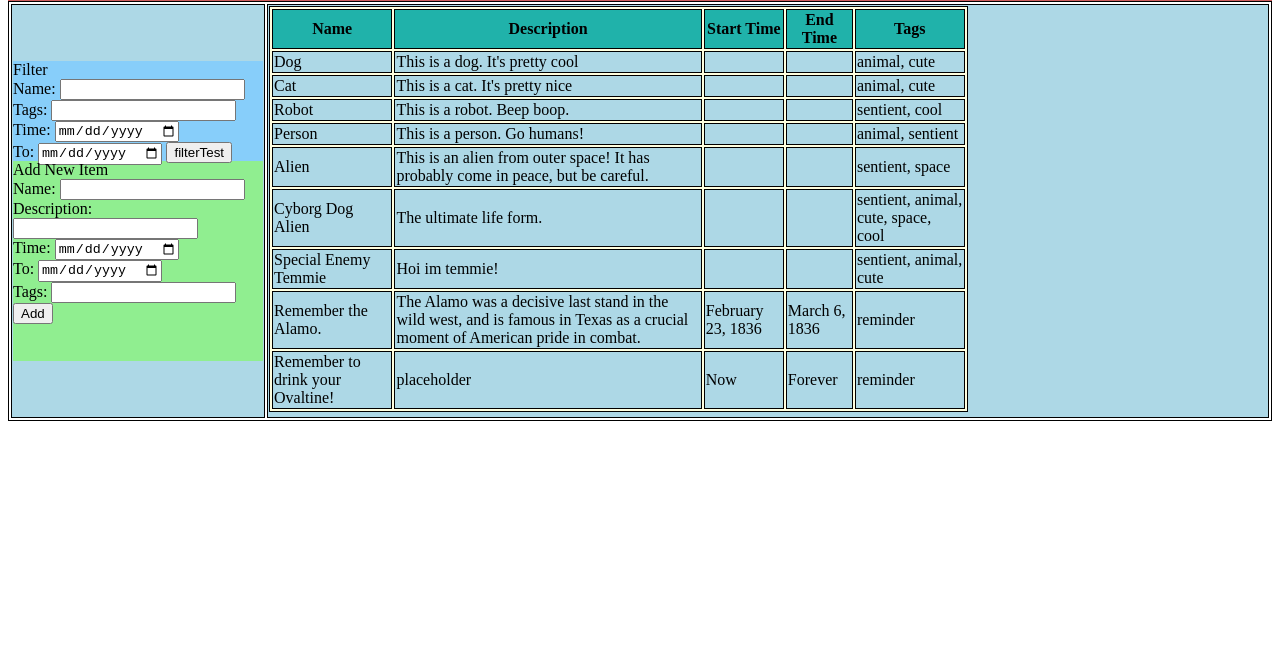
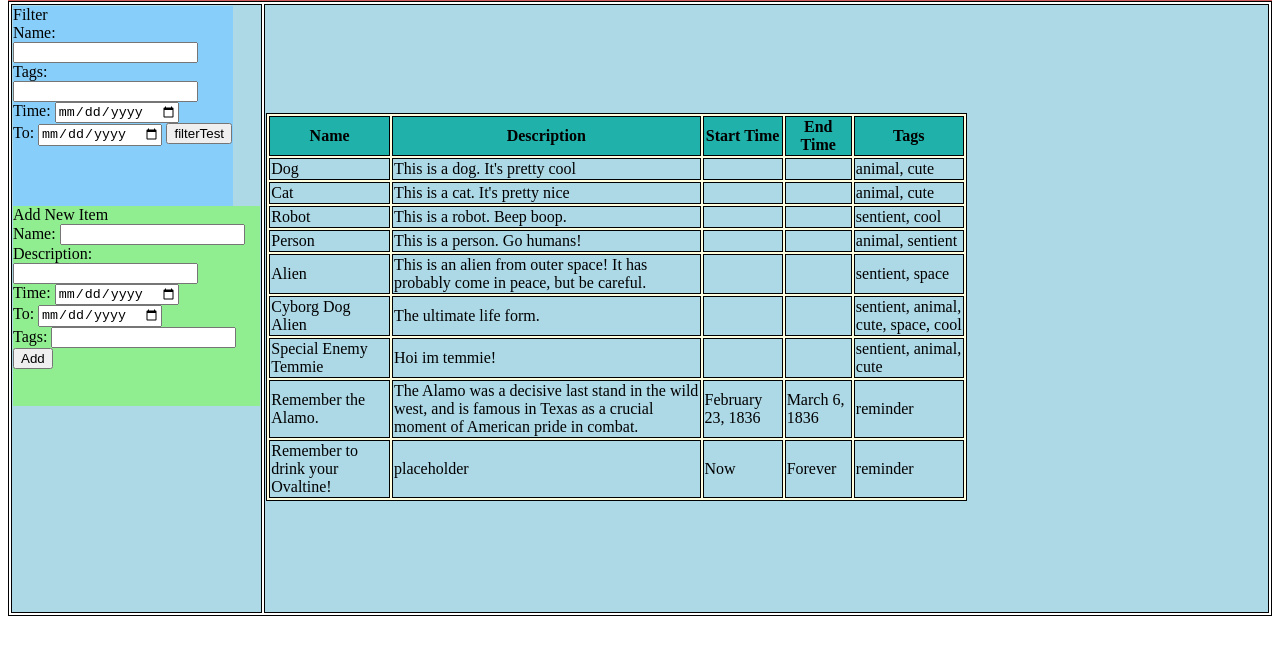
Before and after one commit to GalacticCow/Personal-Organizer-Project, a plain HTML site: page index.html in a window 1280 px wide. Shown: the part 57-712 px from the top of the page. Drawn offline with Linux system fonts and the light colour scheme.

Commit message:
Css tinkering

```diff
--- a/index.html
+++ b/index.html
@@ -44,6 +44,7 @@
                     <input type="button" value="Add" onclick="addItem();">
                 </form>
             </div>
+            <div id="fillerBox"></div>
         </td>
         <td>
             <div id="listBox"> <!--THIS IS WHERE THE LIST ITSELF GOES-->
--- a/style.css
+++ b/style.css
@@ -11,18 +11,23 @@
 
 #optionsBox {
     display: inline-block;
+    width: 30%;
 }
 
 #filtersBox {
     background-color: lightskyblue;
-    width: 250px;
-    height: 100px;
+    width: 220px;
+    height: 200px;
 }
 
 #addItemBox {
     background-color: lightgreen;
-    width: 250px;
+    /*width: 250px;*/
     height: 200px;
+}
+
+#fillerBox {
+    height: 205px;
 }
 
 #listBox {
@@ -38,6 +43,8 @@
 
 table, th, td {
     border: 1px solid black;
+    /*border-collapse: collapse;*/
+    /*width: 100%;*/
 }
 
 td {
```
